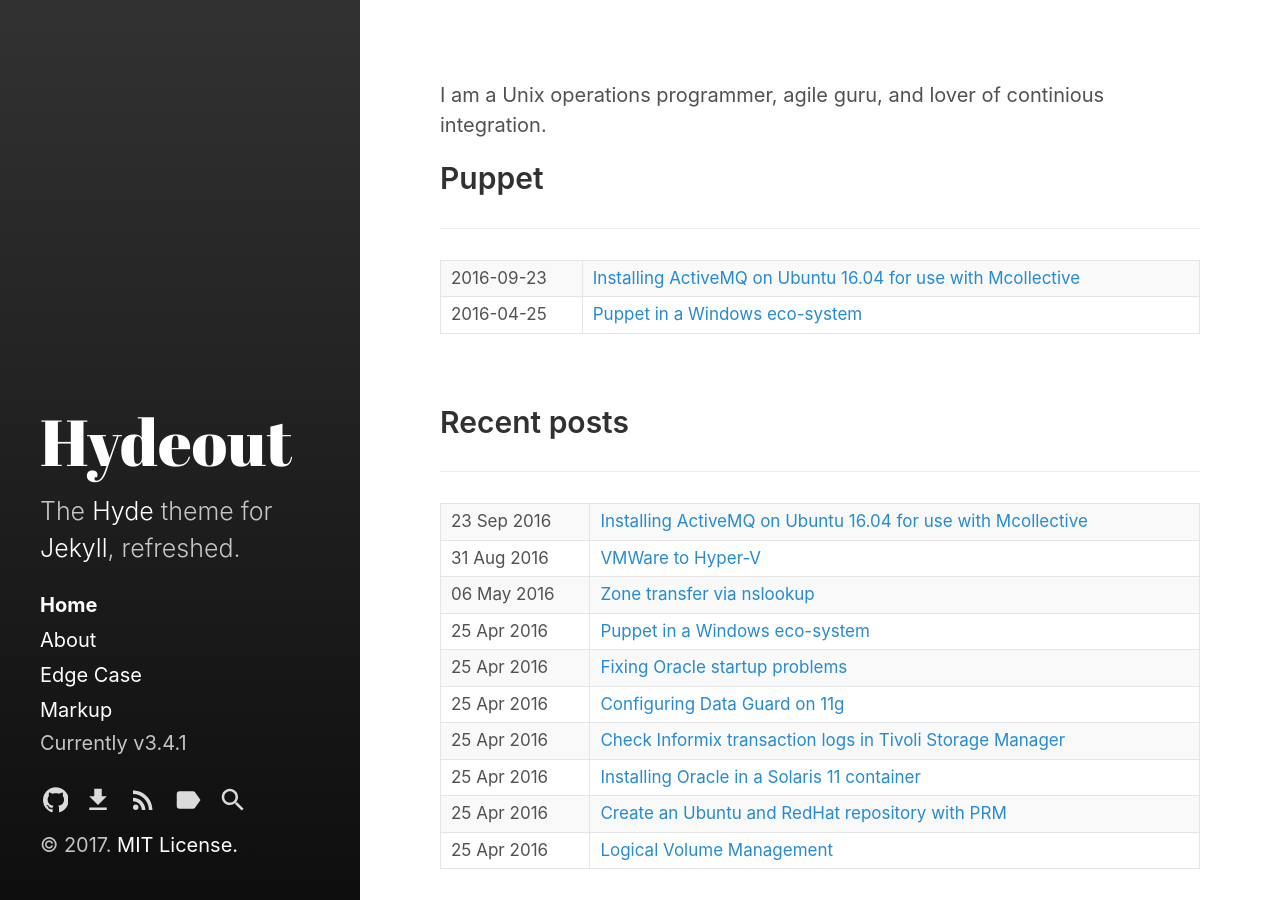
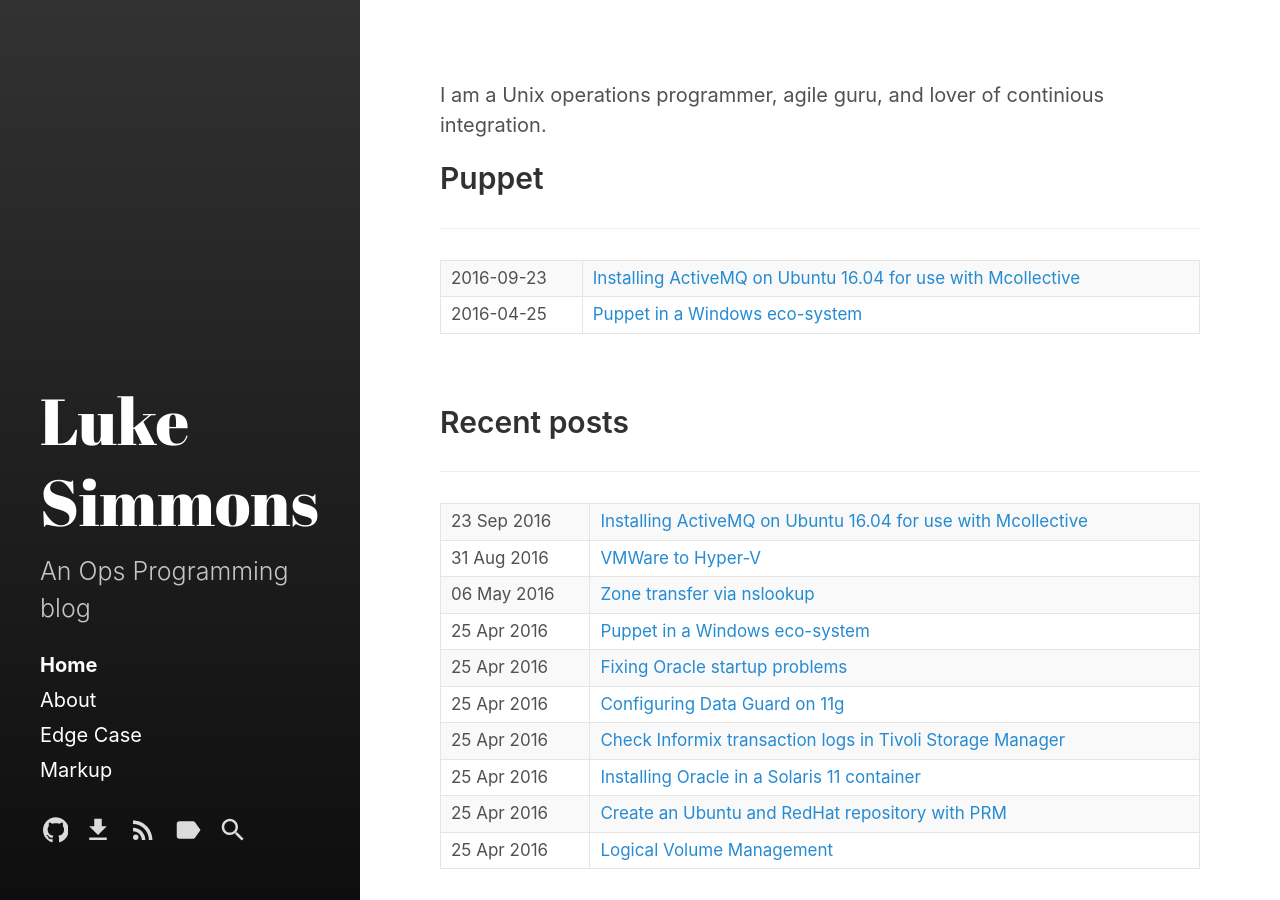
Before and after one commit to luksi1/luksi1.github.io, a Jekyll site: the page built from index.md, in a window 1280 px wide. Built offline with Jekyll 4.4.1, drawn with Linux system fonts in a browser that asks for light colours.

Commit message:
sidebar updated

```diff
--- a/_config.yml
+++ b/_config.yml
@@ -3,10 +3,10 @@ markdown:         kramdown
 highlighter:      rouge
 
 # Setup
-title:            Hydeout
-tagline:          'A Jekyll theme'
-description:      'The <a href="http://hyde.getpoole.com" target="_blank">Hyde</a> theme for <a href="http://jekyllrb.com" target="_blank">Jekyll</a>, refreshed.'
-url:              https://fongandrew.github.io/hydeout
+title:            Luke Simmons
+tagline:          'Ops Programming'
+description:      "An Ops Programming blog"
+url:              https://luksi1.github.io
 baseurl:          # the optional subpath of your site, e.g. "/blog"
                   # NB: This applies to all pages in your Jekyll site.
                   # If you want to move just the blog index pages but keep
@@ -27,7 +27,7 @@ plugins:
   - jekyll-paginate
 
 # Custom vars
-version:            3.4.1
+#version:            3.4.1
 sidebar_home_link:  true
 # sidebar_blog_link:  '/blog'   # By default, your home page is your blog
                                 # page. If you change your paginate_path,
--- a/_includes/sidebar.html
+++ b/_includes/sidebar.html
@@ -17,5 +17,4 @@
   {% endif %}
 
   {% include sidebar-icon-links.html %}
-  {% include copyright.html %}
 </div>
```
